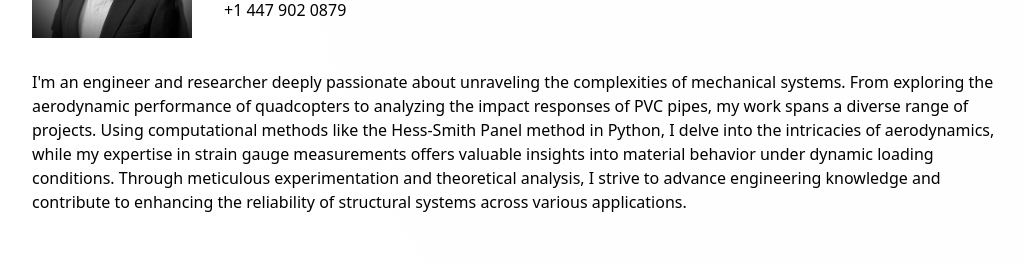
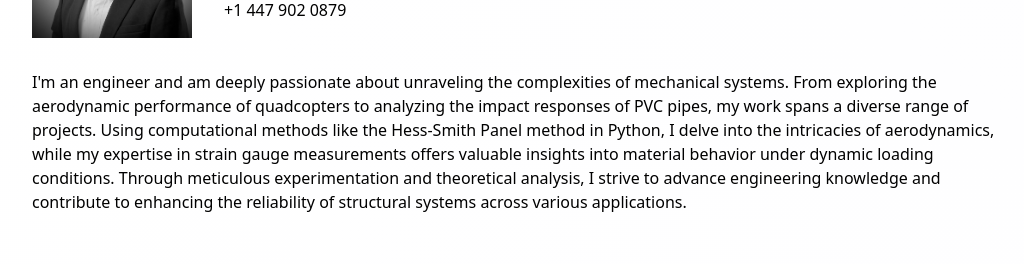
Before and after one commit to shikharsahdev/shourya-portfolio, a React (Create React App) app: page / in a window 1280 px wide. Shown: the part 177-441 px from the top of the page, without its empty margins (120-1144 px from the left). Built offline with nearby package versions, Linux system fonts and the light colour scheme.

Commit message:
Text Change

```diff
--- a/src/App.js
+++ b/src/App.js
@@ -105,7 +105,7 @@ function App() {
             </span>
           </span>
         </div>
-          <p className='mt-8 text-base'>I'm an engineer and researcher deeply passionate about unraveling the complexities of mechanical systems. From exploring the aerodynamic performance of quadcopters to analyzing the impact responses of PVC pipes, my work spans a diverse range of projects. Using computational methods like the Hess-Smith Panel method in Python, I delve into the intricacies of aerodynamics, while my expertise in strain gauge measurements offers valuable insights into material behavior under dynamic loading conditions. Through meticulous experimentation and theoretical analysis, I strive to advance engineering knowledge and contribute to enhancing the reliability of structural systems across various applications.</p>
+          <p className='mt-8 text-base'>I'm an engineer and am deeply passionate about unraveling the complexities of mechanical systems. From exploring the aerodynamic performance of quadcopters to analyzing the impact responses of PVC pipes, my work spans a diverse range of projects. Using computational methods like the Hess-Smith Panel method in Python, I delve into the intricacies of aerodynamics, while my expertise in strain gauge measurements offers valuable insights into material behavior under dynamic loading conditions. Through meticulous experimentation and theoretical analysis, I strive to advance engineering knowledge and contribute to enhancing the reliability of structural systems across various applications.</p>
       </header>
       {
         projectTypes.map(
```
